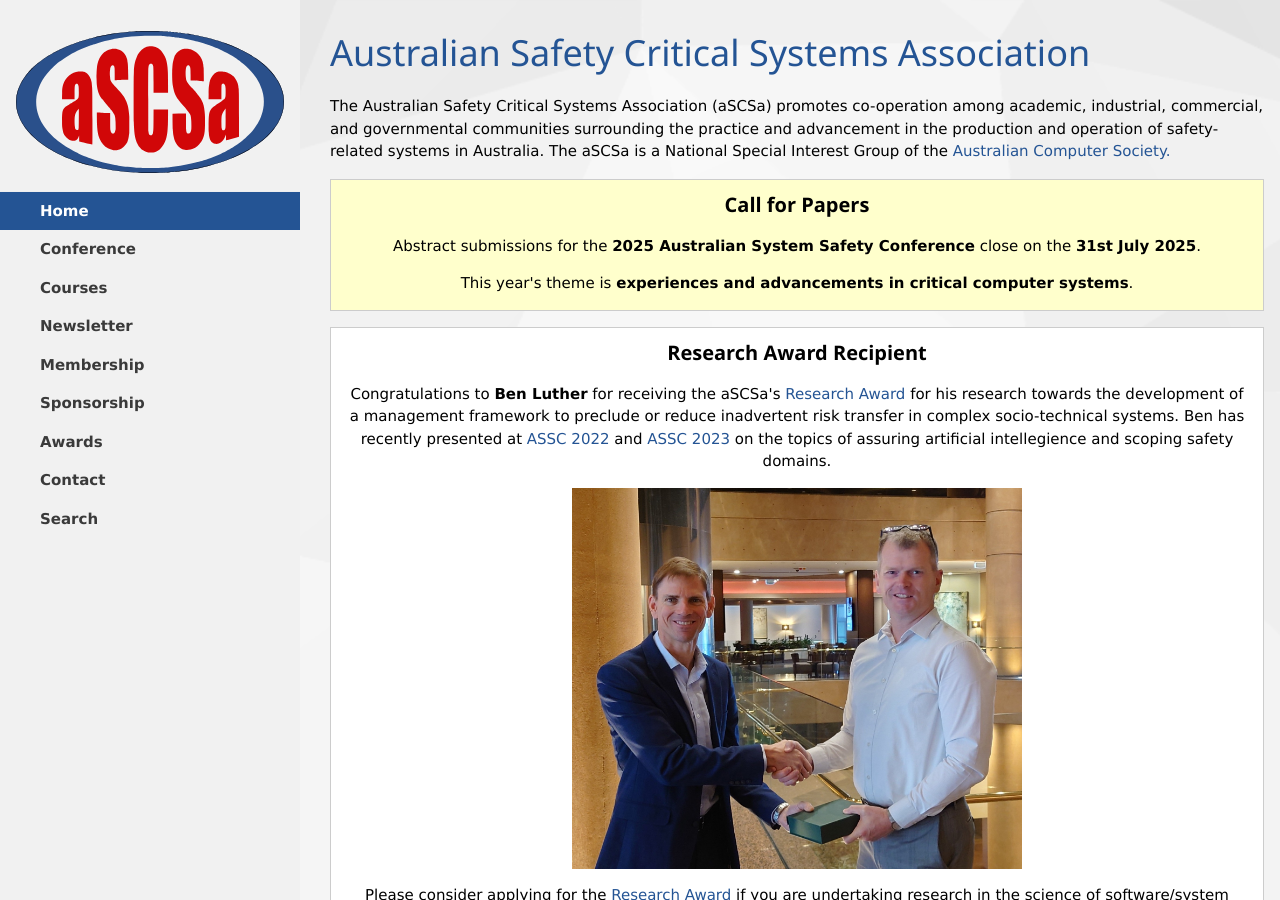
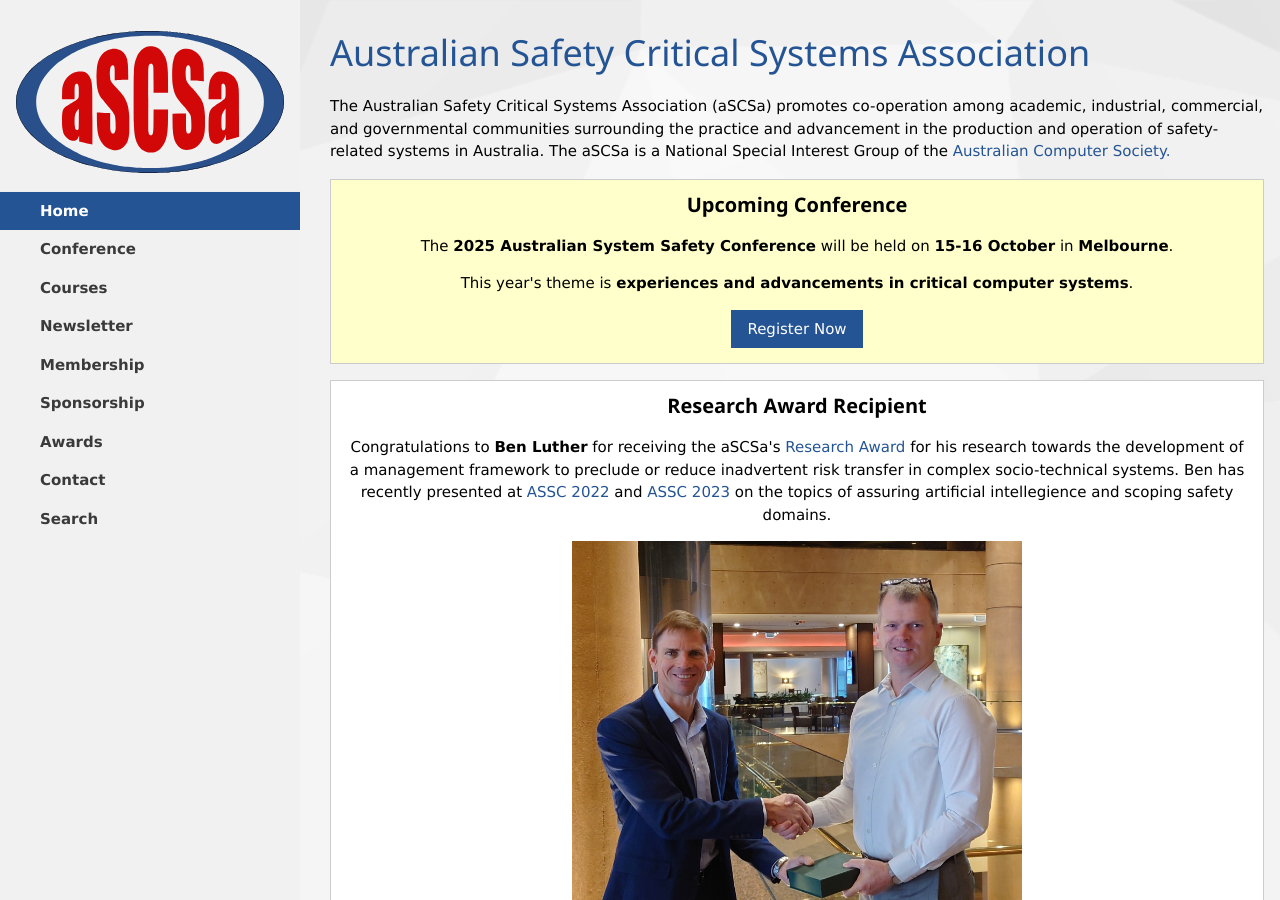
Before and after one commit to aus-safety-critical-systems-assoc/aus-safety-critical-systems-assoc.github.io, a Jekyll site: the page built from index.html, in a window 1280 px wide and 900 px high. Built offline with Jekyll 4.4.1, drawn with Linux system fonts in a browser that asks for light colours.

Commit message:
Replaced call for papers with upcoming conference

```diff
--- a/index.html
+++ b/index.html
@@ -10,9 +10,10 @@
   <p>The Australian Safety Critical Systems Association (aSCSa) promotes co-operation among academic, industrial, commercial, and governmental communities surrounding the practice and advancement in the production and operation of safety-related systems in Australia. The aSCSa is a National Special Interest Group of the <a href="https://www.acs.org.au" class="w3-text-theme" target="_blank">Australian Computer Society.</a></p>
 </div>
 <div class="w3-panel w3-border w3-pale-yellow w3-center">
-  <h4><b>Call for Papers</b></h4>
-  <p>Abstract submissions for the <a href="{{ site.conferences[-1].url }}"><b>2025 Australian System Safety Conference</b></a> close on the <b>31st July 2025</b>.</p>
+  <h4><b>Upcoming Conference</b></h4>
+  <p>The <a href="{{ site.conferences[-1].url }}"><b>2025 Australian System Safety Conference</b></a> will be held on <b>15-16 October</b> in <b>Melbourne</b>.</p>
   <p>This year's theme is <b>experiences and advancements in critical computer systems</b>.</p>
+  <p><a class="w3-button w3-theme" href="https://www.acs.org.au/cpd-education/event-detail.html?eventId=701Om00000PNf0tIAD">Register Now</a></p>
 </div>
 <div class="w3-panel w3-border w3-white w3-center">
   <h4><b>Research Award Recipient</b></h4>
```
